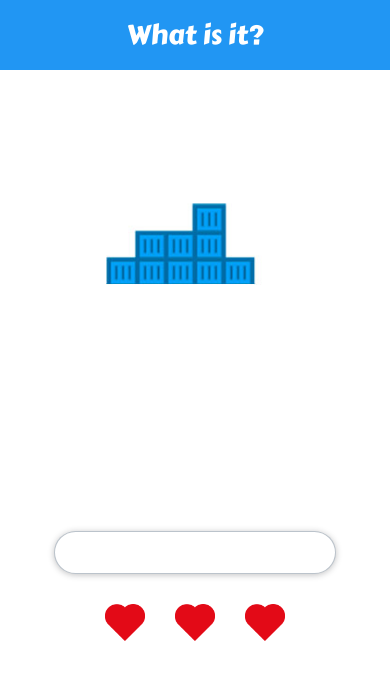
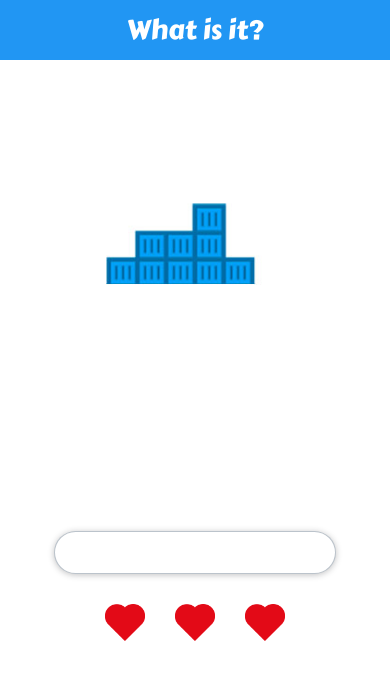
Before and after one commit to eugeniosegala/developer-quiz, a React (Create React App) app: page / in a window 390 px wide. Shown: the top 680 px of the page. Built offline with nearby package versions, Linux system fonts and the light colour scheme.

Commit message:
mobile fix

```diff
--- a/src/App.css
+++ b/src/App.css
@@ -1,7 +1,7 @@
 body, html, #root {
   height: 100%;
   width: 100%;
-  min-height: 550px;
+  min-height: 570px;
   margin: 0;
   padding: 0;
   font-family: 'Carter One', cursive;
@@ -48,7 +48,7 @@ body, html, #root {
   top: 0;
   left: 0;
   right: 0;
-  height: 70px;
+  height: 60px;
   font-size: 27px;
   color: #fff;
   display: flex;
```
